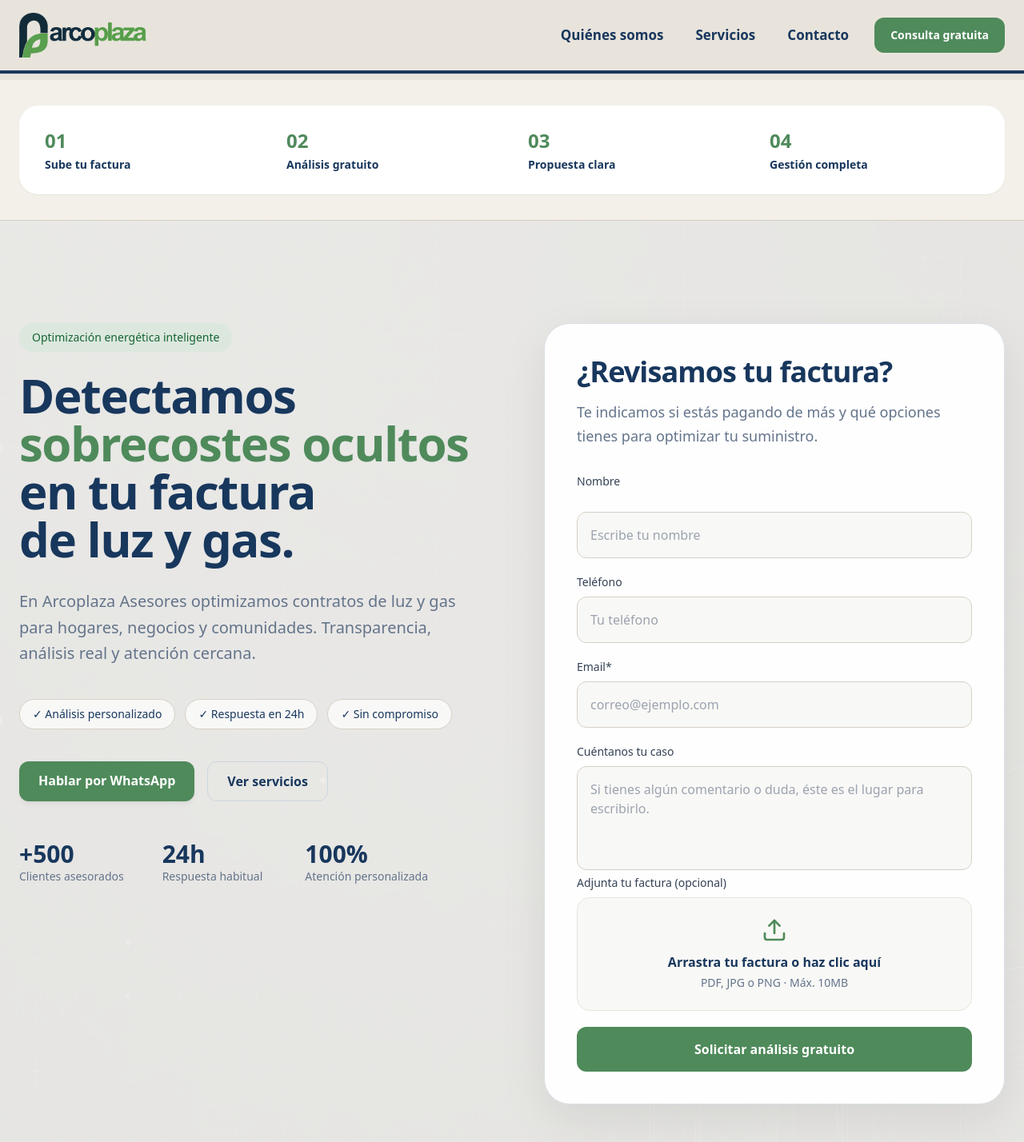
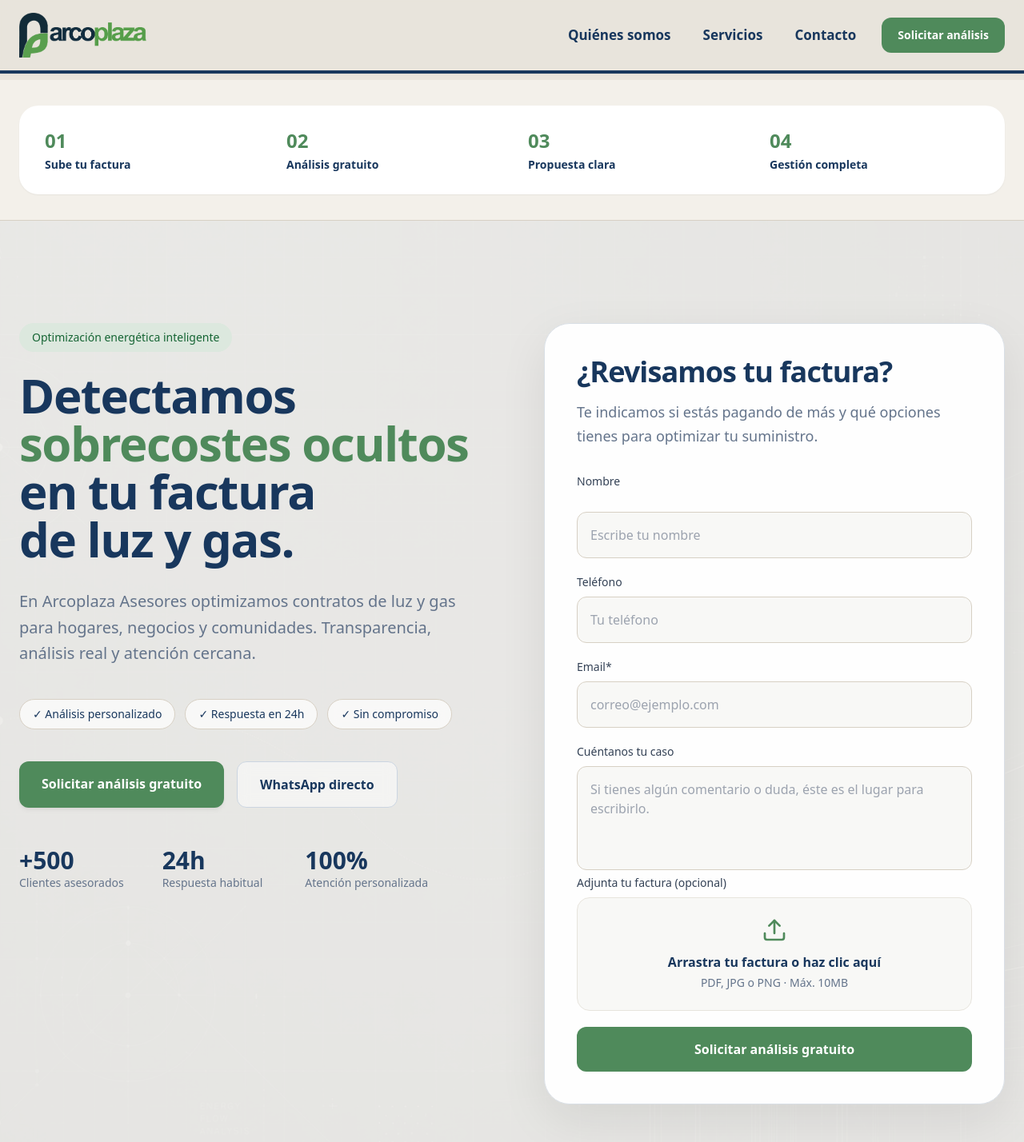
Before and after one commit to albatrosh-jpeg/arcoplaza-web, a React (Vite) app: page / in a window 1280 px wide. Shown: the top 1428 px of the page at 80% size. Built offline with nearby package versions, Linux system fonts and the light colour scheme.

Commit message:
Refine premium hero layout and form UX

```diff
--- a/src/App.jsx
+++ b/src/App.jsx
@@ -249,10 +249,10 @@ const services = [
   </a>
 </nav>
   <a
-      href="https://wa.me/34669633694"
+  href="#contacto"
   className="bg-corporateGreen hover:bg-corporateGreen-dark transition-colors text-white px-5 py-3 rounded-xl text-sm font-semibold"
 >
-      Consulta gratuita
+  Solicitar análisis
 </a>
 
   </div>
@@ -338,19 +338,21 @@ const services = [
 
 </div>
             <div className="flex flex-col sm:flex-row gap-4">
+
   <a
-                href="https://wa.me/34669633694"
-className="bg-corporateGreen hover:bg-corporateGreen-dark transition-colors text-white px-6 py-3 rounded-xl font-semibold shadow-md shadow-black/5"
+    href="#contacto"
+    className="bg-corporateGreen hover:bg-corporateGreen-dark transition-colors text-white px-7 py-4 rounded-xl font-semibold shadow-md shadow-black/5 text-center"
   >
-                Hablar por WhatsApp
+    Solicitar análisis gratuito
   </a>
 
   <a
-                href="#servicios"
-                className="border border-slate-300 hover:border-slate-500 transition-colors px-6 py-3 rounded-xl font-semibold"
+    href="https://wa.me/34669633694"
+    className="border border-slate-300 hover:border-slate-500 bg-white/50 backdrop-blur transition-colors px-7 py-4 rounded-xl font-semibold text-center"
   >
-                Ver servicios
+    WhatsApp directo
   </a>
+
 </div>
 
             <div className="mt-12 grid grid-cols-3 gap-6 max-w-lg">
```
Lines whose indentation alone changed are shown as unchanged.
